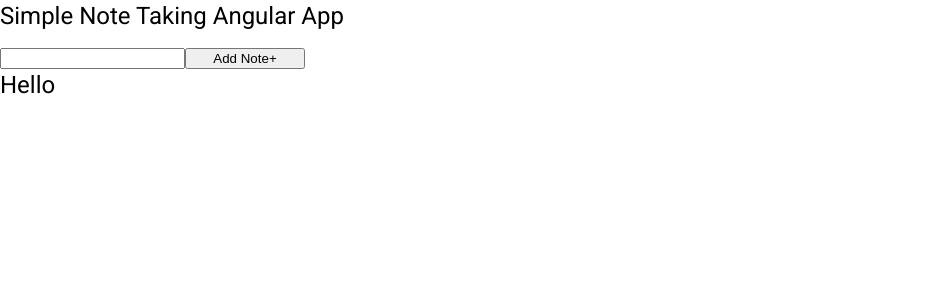
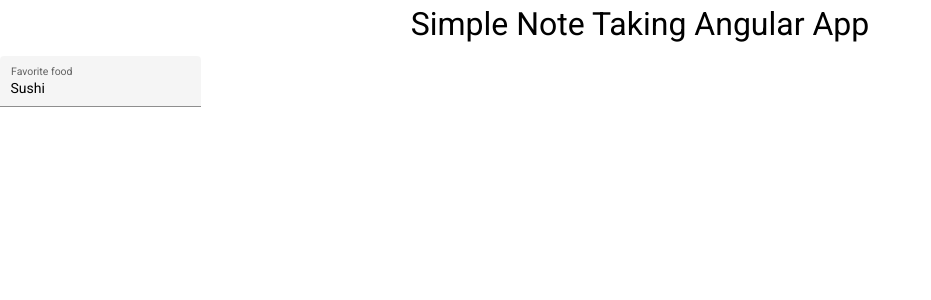
Before and after one commit to Chamal-Peiris/note-system-front-end-angular, an Angular app: page / in a window 1280 px wide. Shown: the top 300 px of the page, without its empty margins (0-931 px from the left). Built offline with nearby package versions, Linux system fonts and the light colour scheme.

Commit message:
Add MatInputcomponent module to support material input ui

```diff
--- a/src/app/app.component.html
+++ b/src/app/app.component.html
@@ -1,3 +1,5 @@
 
-<h1>Simple Note Taking Angular App</h1>
-<app-input></app-input>
+<header>
+  <h1 class="text-center text-2xl mt-2">Simple Note Taking Angular App</h1>
+  <app-input></app-input>
+</header>
--- a/src/app/app.component.scss
+++ b/src/app/app.component.scss
@@ -0,0 +1,5 @@
+header h1{
+
+    font-size: 2rem !important;
+
+}
--- a/src/app/app.module.ts
+++ b/src/app/app.module.ts
@@ -6,6 +6,7 @@ import { AppComponent } from './app.component';
 import { InputComponent } from './input/input.component';
 import { NoteComponent } from './note/note.component';
 import { BrowserAnimationsModule } from '@angular/platform-browser/animations';
+import {MatInputModule} from "@angular/material/input";
 
 @NgModule({
   declarations: [
@@ -16,7 +17,8 @@ import { BrowserAnimationsModule } from '@angular/platform-browser/animations';
   imports: [
     BrowserModule,
     AppRoutingModule,
-    BrowserAnimationsModule
+    BrowserAnimationsModule,
+    MatInputModule
   ],
   providers: [],
   bootstrap: [AppComponent]
--- a/src/app/input/input.component.html
+++ b/src/app/input/input.component.html
@@ -1,8 +1,7 @@
-<form className="Input d-flex flex-row justify-content-center gap-3 p-3" onSubmit={addNote}>
-
-  <input className="form-control" type="text"/>
-  <button className="btn btn-primary" style="width: 120px" >Add Note+</button>
-
+<form>
+  <mat-form-field class="example-full-width" appearance="fill">
+    <mat-label>Favorite food</mat-label>
+    <input matInput placeholder="Ex. Pizza" value="Sushi">
+  </mat-form-field>
 
 </form>
-<h1>Hello</h1>
--- a/src/styles.scss
+++ b/src/styles.scss
@@ -1,4 +1,6 @@
 /* You can add global styles to this file, and also import other style files */
-
+@tailwind base;
+@tailwind components;
+@tailwind utilities;
 html, body { height: 100%; }
 body { margin: 0; font-family: Roboto, "Helvetica Neue", sans-serif; }
--- a/tailwind.config.js
+++ b/tailwind.config.js
@@ -1,10 +1,11 @@
 /** @type {import('tailwindcss').Config} */
 module.exports = {
   content: [
-    "./src/**/*.{html,ts}",
+    "./src/**/*.html",
   ],
   theme: {
     extend: {},
   },
   plugins: [],
+  important: true
 }
```
